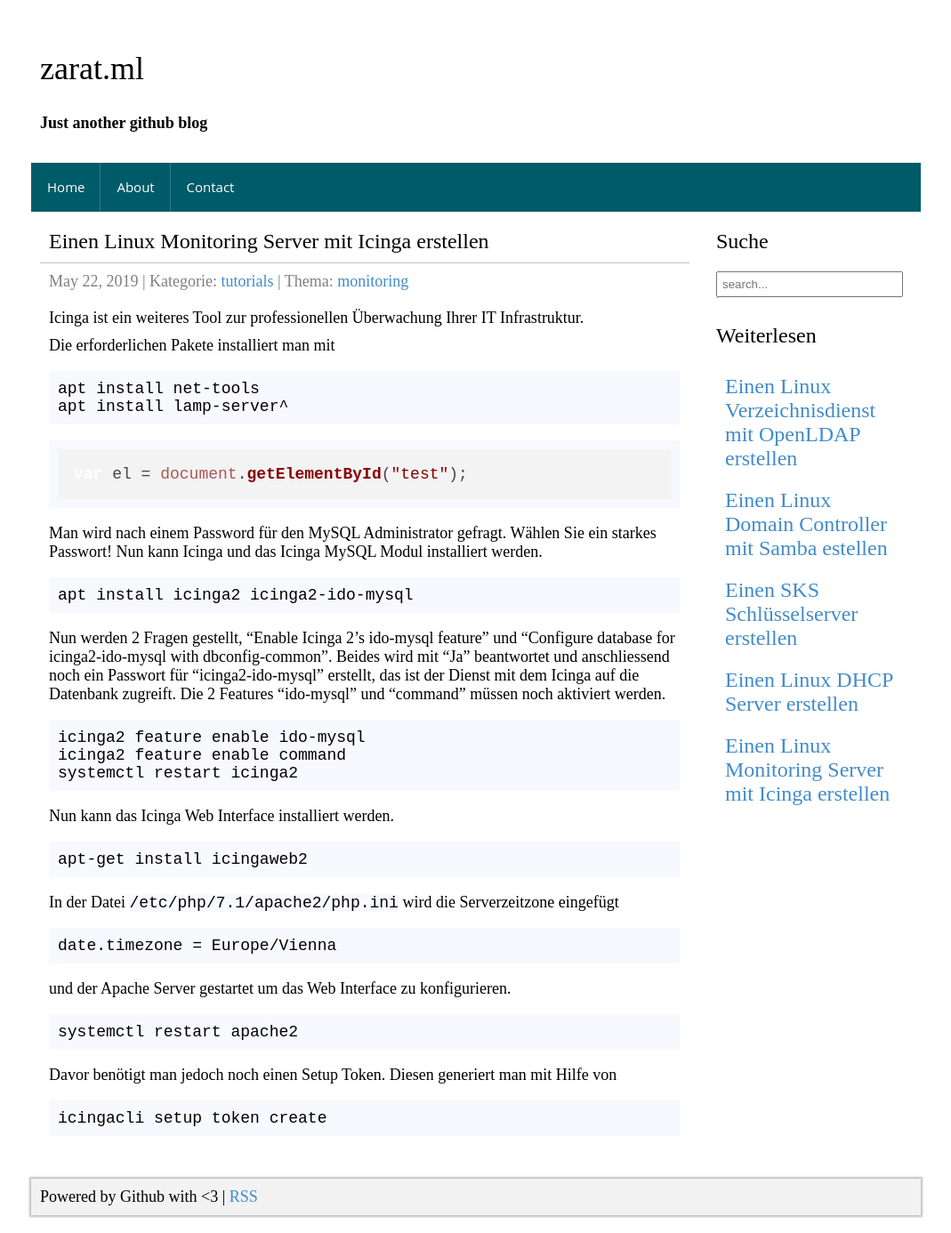
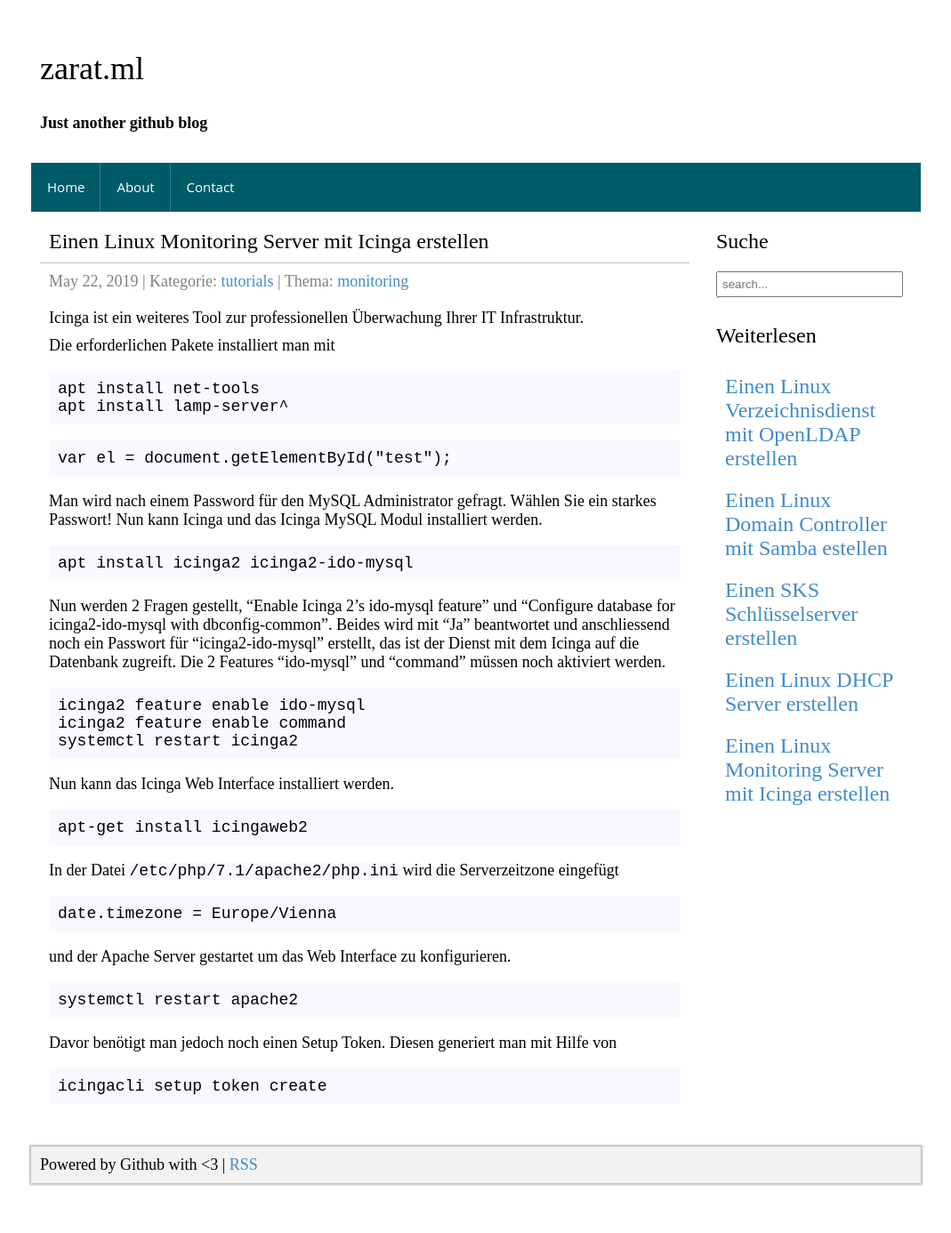
Before and after one commit to zarat/zarat.github.io, a Jekyll site: the page built from _posts/2019-05-22-icinga-monitoring.markdown, in a window 1280 px wide. Shown: the whole page at 89% size, without its empty margins (105-1174 px from the left). Built offline with Jekyll 4.4.1, drawn with Linux system fonts in a browser that asks for light colours; nearby versions of some CDN libraries; after the commit the page ends 1350 px from its top, so only the background shows below that; some of the changed lines change nothing that is shown.

Commit message:
Update post.html

```diff
--- a/_layouts/post.html
+++ b/_layouts/post.html
@@ -1,9 +1,6 @@
 ---
 layout: default
 ---
-
-<link rel="stylesheet" href="//cdnjs.cloudflare.com/ajax/libs/highlight.js/11.4.0/styles/default.min.css">
-<script src="//cdnjs.cloudflare.com/ajax/libs/highlight.js/11.4.0/highlight.min.js"></script>
 
   <div class="sp-content-item">
 
@@ -49,5 +46,3 @@
     </div>
 
   </div>
-
-<script>hljs.highlightAll();</script>
```
